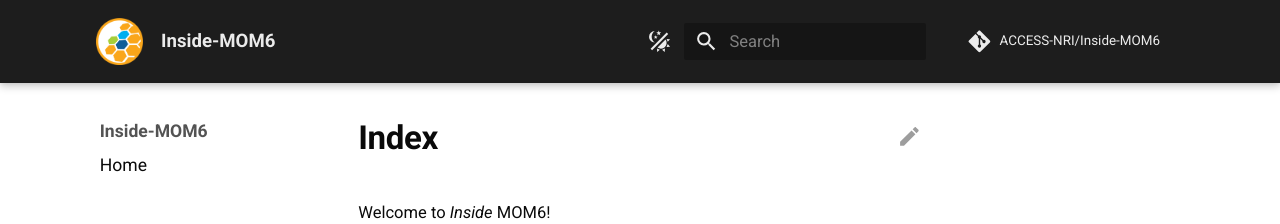
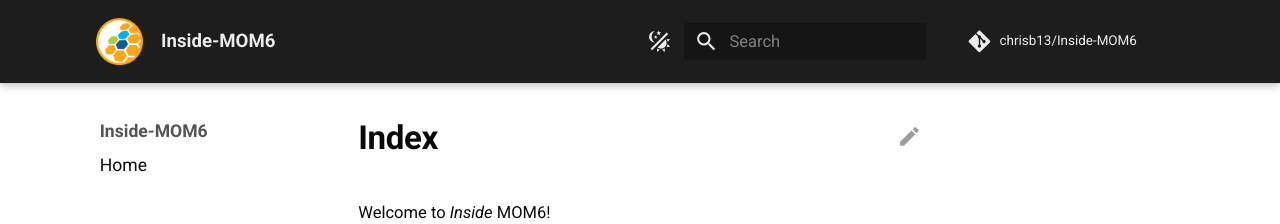
Before and after one commit to chrisb13/Inside-MOM6, an MkDocs documentation site: the page built from documentation/docs/pages/index.md, in a window 1280 px wide. Shown: the top 224 px of the page. Built offline with MkDocs 1.6.1 and Material for MkDocs 9.7.7, drawn with Linux system fonts in a browser that asks for light colours; comment, search, counter and statistics services are not loaded.

Commit message:
Update mkdocs.yml

```diff
--- a/documentation/mkdocs.yml
+++ b/documentation/mkdocs.yml
@@ -4,11 +4,11 @@
 site_name: Inside-MOM6
 
 # Site URL
-site_url: !ENV [SITE_URL, "http://access-nri.github.io/Inside-MOM6/"]
+site_url: !ENV [SITE_URL, "http://cbull.info/Inside-MOM6/"]
 
 # Git repository (Adds a link to the GitHub repository at the top)
-repo_url: https://github.com/ACCESS-NRI/Inside-MOM6
-repo_name: ACCESS-NRI/Inside-MOM6
+repo_url: https://github.com/chrisb13/Inside-MOM6
+repo_name: chrisb13/Inside-MOM6
 edit_uri: blob/main/documentation/docs/ #hopefully will fix the edit button from 404'ing, https://github.com/mkdocs/mkdocs/issues/2416
 
 # Theme
```
